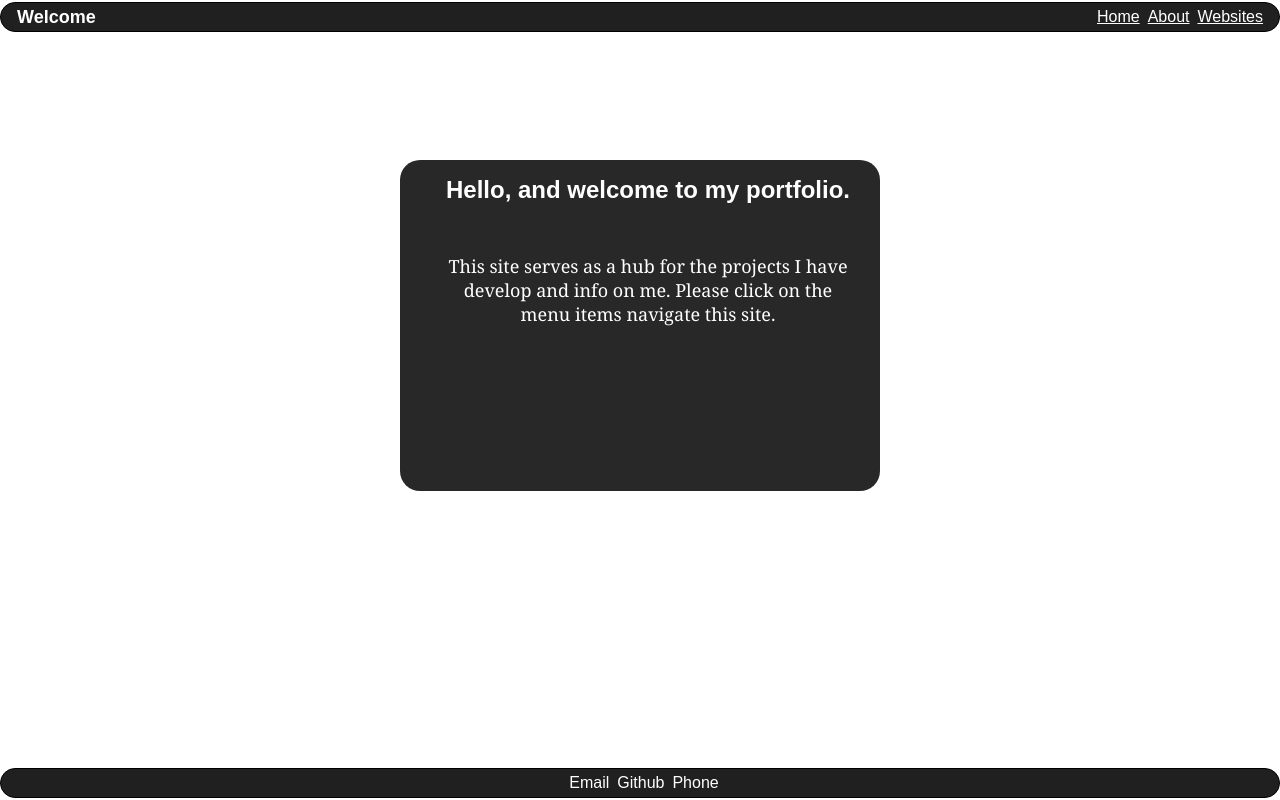
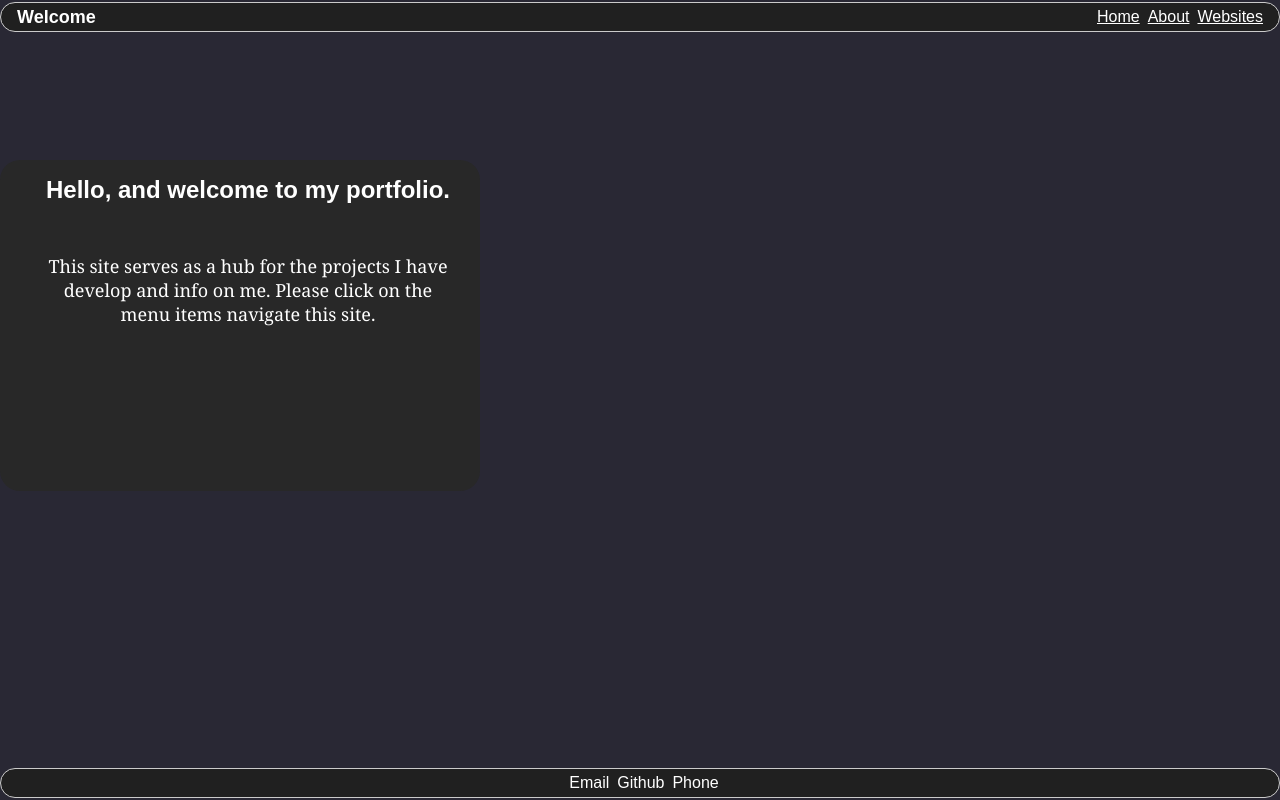
Before and after one commit to Ldumas-byte/portfolio-website, a plain HTML site: page index.html in a window 1280 px wide. Drawn offline with Linux system fonts and the light colour scheme.

Commit message:
re-updated

```diff
--- a/ccs-grid.css
+++ b/ccs-grid.css
@@ -3,22 +3,26 @@
     margin: 0;
 }
 
-.body-container {
-    color: rgb(255, 255, 255);
-    height: 100vh;
+.grid-page-container {
     display: grid;
     grid-template-columns: 1fr 1fr 1fr;
     grid-template-rows: 2rem 1fr 2rem;
-    grid-template-areas: "nav nav nav" "article article article" "footer footer footer";
-    background-color: #ffffff;
+    grid-template-areas: "nav nav nav" "body body body" "footer footer footer";
+    color: rgb(255, 255, 255);
+    height: 100vh;
+    background-color: #292834;
 }
 
-nav {
+.body-container {
+    grid-area: body;
+}
+
+.top-nav {
     grid-area: nav;
     margin-top: 2px;
 }
 
-footer {
+.bottom-nav {
     grid-area: footer;
     margin-bottom: 2px;
 }
@@ -26,7 +30,7 @@ footer {
 nav,
 footer {
     background-color: #202020;
-    border: black 1px solid;
+    border: rgb(203, 203, 203) 1px solid;
 }
 
 article {
--- a/index.html
+++ b/index.html
@@ -8,9 +8,7 @@
     <title>Welcome</title>
     <link rel="stylesheet" href="ccs-grid.css">
 </head>
-<div class="blank"></div>
-
-<body class="body-container">
+<div class="grid-page-container">
     <nav class="top-nav">
 
         <div class="logo">Welcome</div>
@@ -30,6 +28,9 @@
 
     </nav>
 
+    <body class="body-container">
+
+
 
 
 
@@ -42,6 +43,9 @@
         </article>
 
 
+
+
+    </body>
     <footer class="bottom-nav">
 
         <ul class="bottom-items">
@@ -57,7 +61,6 @@
         </ul>
 
     </footer>
-
-</body>
+</div>
 
 </html>
```
Lines whose indentation alone changed are shown as unchanged.
